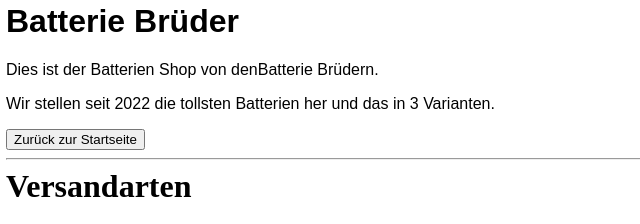
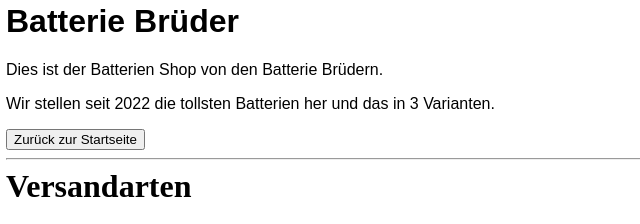
Before and after one commit to floseph/pits-kalaburda-regnery, a website: page views/versandinfo.html in a window 1280 px wide. Shown: the part 131-355 px from the top of the page, 2-642 px from the left. Drawn offline with Linux system fonts and the light colour scheme; files that its build step writes are made by us from their sources.

Commit message:
brothers zu brueder

```diff
--- a/views/versandinfo.html
+++ b/views/versandinfo.html
@@ -10,7 +10,7 @@
 <body>
     <img src="/img/Batteribrueder.svg" alt="bb-logo" class="bbl">
     <div class="header"><h1>Batterie Brüder</h1>
-        <p>Dies ist der Batterien Shop von denBatterie Brüdern.</p>
+        <p>Dies ist der Batterien Shop von den Batterie Brüdern.</p>
         <p>Wir stellen seit 2022 die tollsten Batterien her und das in 3 Varianten.</p>
         <a href="/">
             <button>Zurück zur Startseite</button>
```
